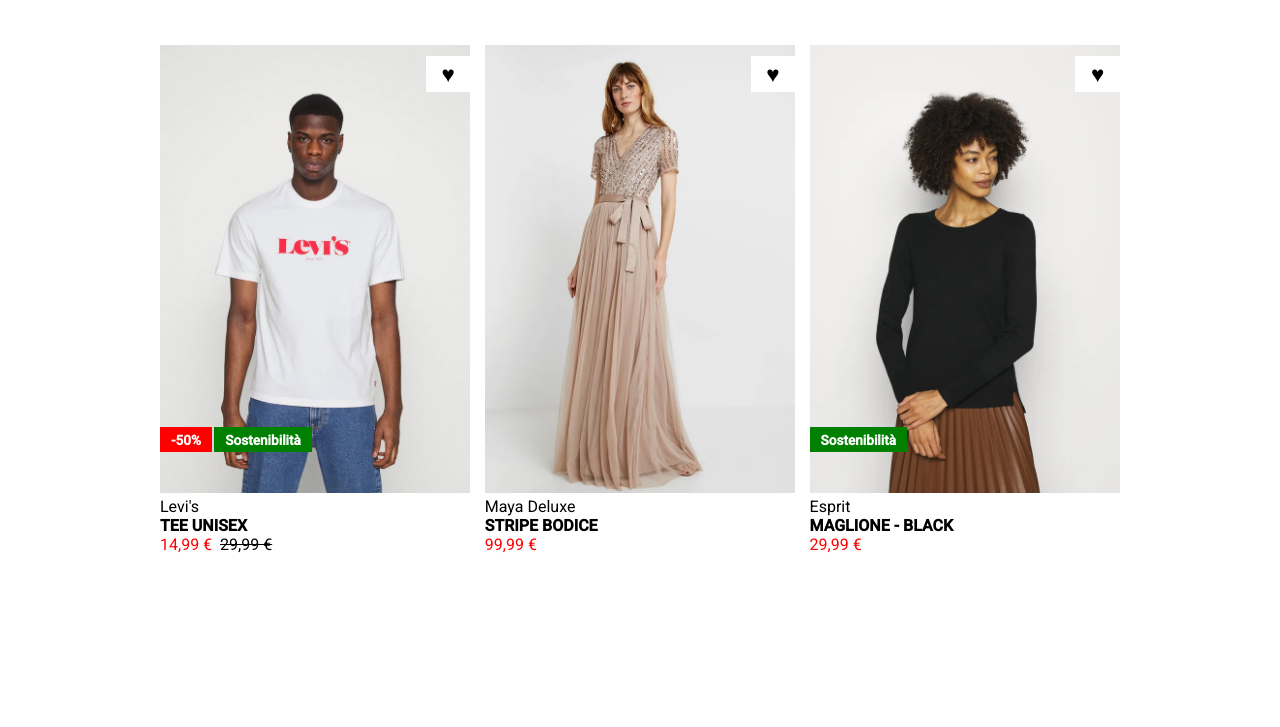
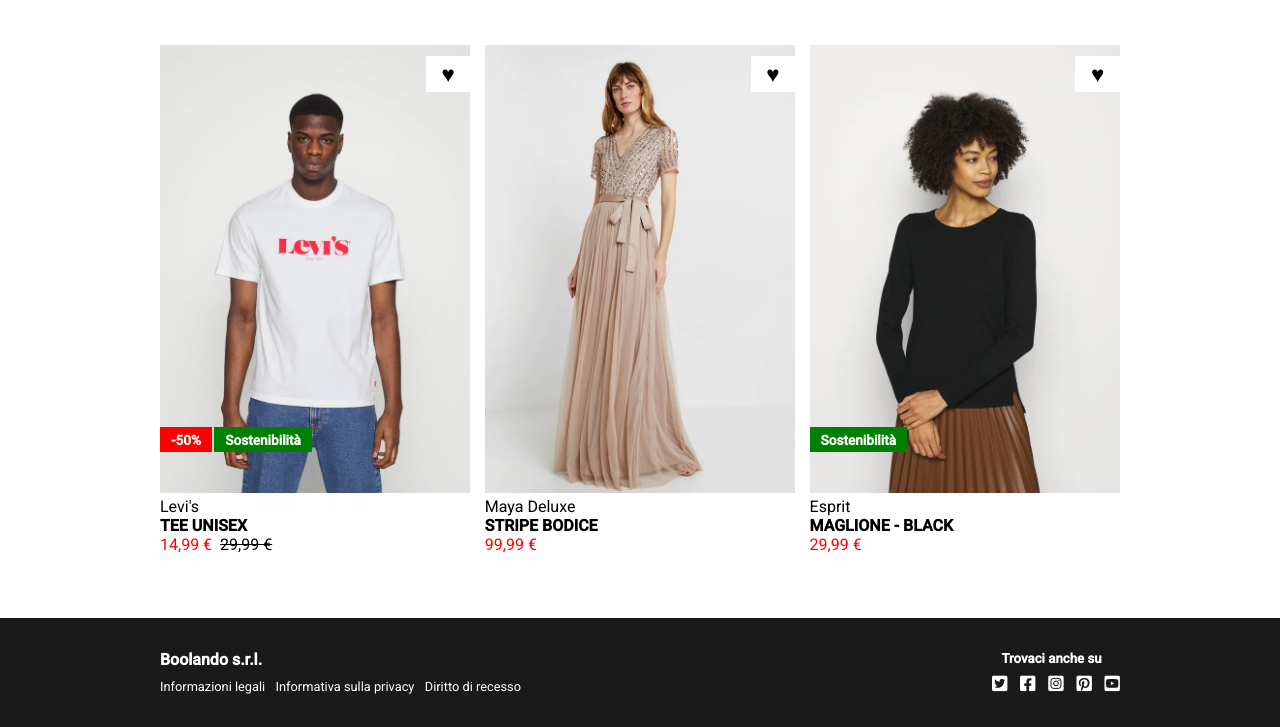
Before and after one commit to andreamorandi/html-css-boolando, a plain HTML site: page index.html in a window 1280 px wide. Shown: the part 632-1359 px from the top of the page. Before the commit the page ends 1234 px from the top, so only its background shows below. Drawn offline with Linux system fonts and the light colour scheme.

Commit message:
Completato footer

```diff
--- a/css/style.css
+++ b/css/style.css
@@ -15,6 +15,10 @@ img{
 .container{
     width: 75%;
     margin: 0 auto;
+}
+
+main{
+    padding-bottom: 1em;
 }
 
 .row{
@@ -108,6 +112,33 @@ body{
     margin-right: 4em;
 }
 
-.flex-header .actions i{
+.actions i{
     padding-left: 0.5em;
 }
+
+footer{
+    background-color: #1a1a1a;
+}
+
+.flex-footer{
+    display: flex;
+    justify-content: space-between;
+    align-items: center;
+    padding: 2em 0;
+    color: white;
+}
+
+.flex-footer li{
+    display: inline-block;
+    padding: 0.8em 0.5em 0 0;
+    font-size: 0.8rem;
+}
+
+.social i{
+    padding: 0.5em 0 0 0.5em;
+    font-size: 1.1rem;
+}
+
+.social h5{
+    text-align: center;
+}
--- a/index.html
+++ b/index.html
@@ -4,7 +4,7 @@
     <meta charset="UTF-8">
     <meta http-equiv="X-UA-Compatible" content="IE=edge">
     <meta name="viewport" content="width=device-width, initial-scale=1.0">
-    <title>Document</title>
+    <title>Boolando</title>
     <link rel="stylesheet" href="css/style.css">
 
     <!-- ROBOTO FONT -->
@@ -20,10 +20,10 @@
     <!-- INIZIO HEADER -->
     <header>
 
-        <!-- CONTAINER -->
+        <!-- INIZIO CONTAINER -->
         <section class="container">
 
-            <!-- FLEX HEADER -->
+            <!-- INIZIO FLEX HEADER -->
             <div class="flex-header">
 
                 <ul>
@@ -139,7 +139,43 @@
 
     </main>
 
-    <footer></footer>
+    <!-- INZIO FOOTER -->
+    <footer>
+
+        <!-- INIZIO CONTAINER -->
+        <div class="container">
+
+            <!-- INIZIO FLEX FOOTER -->
+            <div class="flex-footer">
+
+                <div class="rights">
+                    <h4>Boolando s.r.l.</h4>
+                    <ul>
+                        <li>Informazioni legali</li>
+                        <li>Informativa sulla privacy</li>
+                        <li>Diritto di recesso</li>
+                    </ul>
+                </div>
+
+                <div class="social">
+                    <h5>Trovaci anche su</h5>
+                    <div class="actions">
+                        <i class="fa-brands fa-square-twitter"></i>
+                        <i class="fa-brands fa-square-facebook"></i>
+                        <i class="fa-brands fa-square-instagram"></i>
+                        <i class="fa-brands fa-square-pinterest"></i>
+                        <i class="fa-brands fa-square-youtube"></i>
+                    </div>
+                </div>
+
+            </div>
+            <!-- FINE FLEX FOOTER -->
+
+        </div>
+        <!-- FINE CONTAINER -->
+
+    </footer>
+    <!-- FINE FOOTER -->
 
 </body>
 </html>
```
